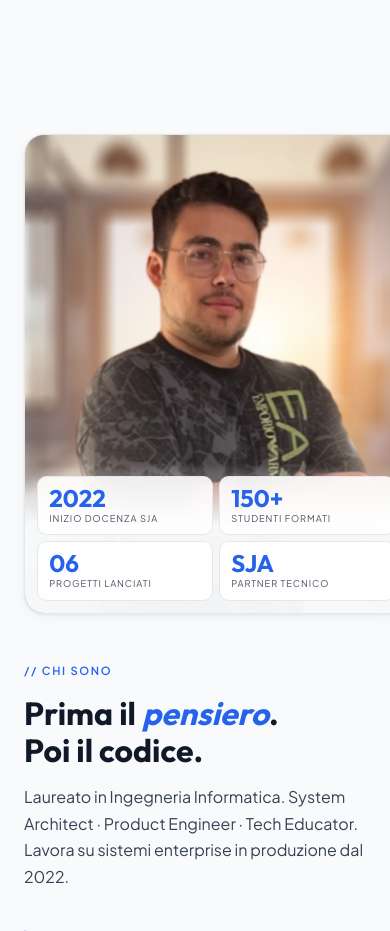
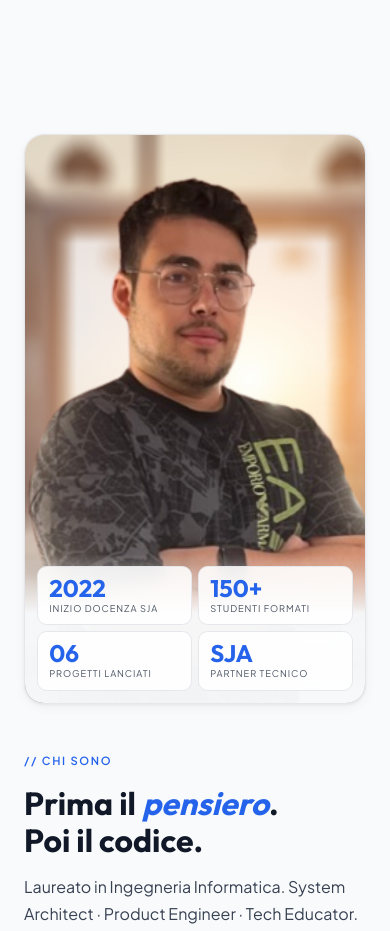
Before and after one commit to Flame0510/micheletornello.com, a Next.js app: page / in a window 390 px wide. Shown: the part 2140-3071 px from the top of the page. Built offline with nearby package versions, Linux system fonts and the light colour scheme.

Commit message:
fix: ChiSono photoBox aspect-ratio 3/5 on mobile

```diff
--- a/src/app/globals.css
+++ b/src/app/globals.css
@@ -914,6 +914,12 @@ h1 {
   box-shadow: var(--shadow-card);
 }
 
+@media (max-width: 767px) {
+  .chiB_photoBox {
+    aspect-ratio: 3/5;
+  }
+}
+
 @media (min-width: 768px) and (max-width: 1024px) {
   .chiB_photoBox {
     min-height: 360px;
```
